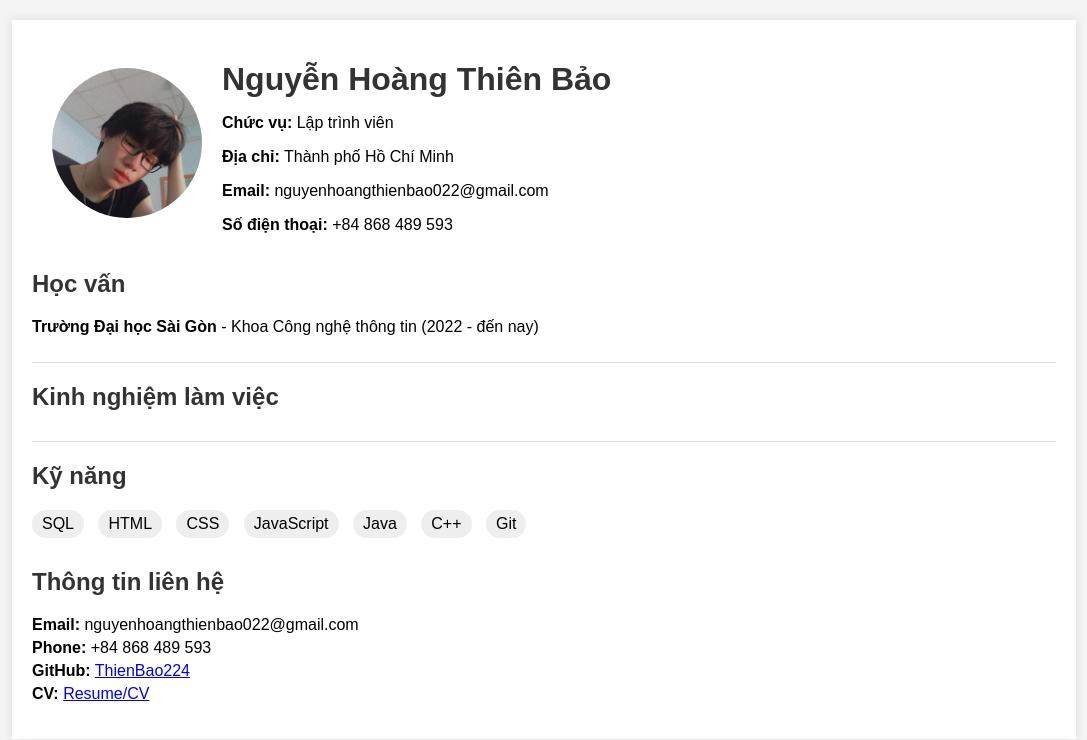
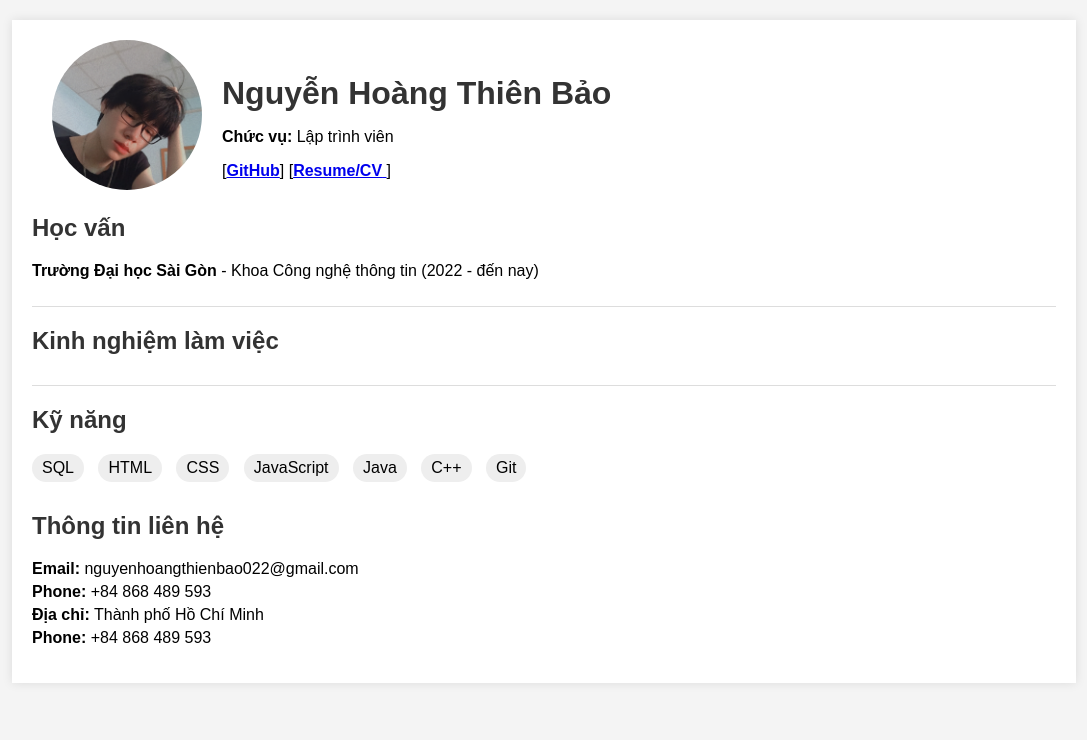
Before and after one commit to ThienBao224/ThienBao224.github.io, a plain HTML site: page index.html in a window 1280 px wide. Shown: the whole page, without its empty margins (96-1183 px from the left). Drawn offline with Linux system fonts and the light colour scheme.

Commit message:
Update index.html

```diff
--- a/index.html
+++ b/index.html
@@ -97,9 +97,8 @@
             <div>
                 <h1>Nguyễn Hoàng Thiên Bảo</h1>
                 <p><strong>Chức vụ:</strong> Lập trình viên</p>
-                <p><strong>Địa chỉ:</strong> Thành phố Hồ Chí Minh</p>
-                <p><strong>Email:</strong> nguyenhoangthienbao022@gmail.com</p>
-                <p><strong>Số điện thoại:</strong> +84 868 489 593</p>
+                [<a href="https://github.com/ThienBao224"><strong>GitHub</strong></a>]
+                [<a href="./img/CV.pdf"><strong>Resume/CV</strong> </a>]
             </div>
         </div>
 
@@ -141,9 +140,8 @@
             <ul>
                 <li><strong>Email:</strong> nguyenhoangthienbao022@gmail.com</li>
                 <li><strong>Phone:</strong> +84 868 489 593</li>
-                <li><strong>GitHub:</strong> <a href="https://github.com/ThienBao224">ThienBao224</a></li>
-                <li><strong>CV:</strong> <a href="./img/CV.pdf">Resume/CV</a></li>
-
+                <li><strong>Địa chỉ:</strong> Thành phố Hồ Chí Minh</li>
+                <li><strong>Phone:</strong> +84 868 489 593</li>
             </ul>
         </div>
     </div>
```
